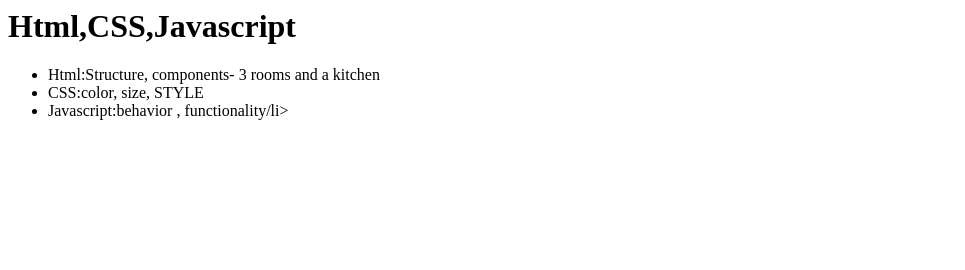
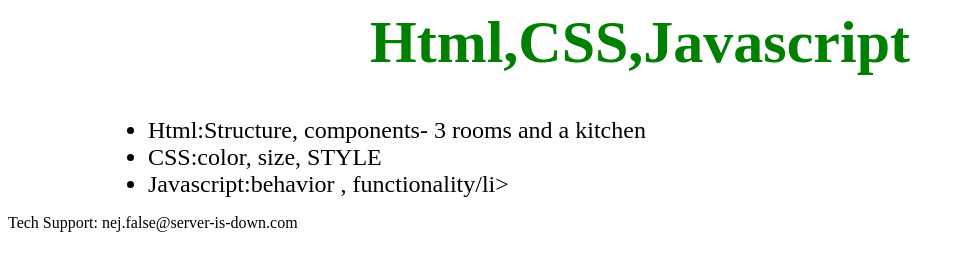
Before and after one commit to Asif-khan28/coursera-test, a plain HTML site: page site/index.html in a window 1280 px wide. Shown: the whole page, without its empty margins (0-965 px from the left). Drawn offline with Linux system fonts and the light colour scheme.

Commit message:
the 3 pillars in action

```diff
--- a/site/index.html
+++ b/site/index.html
@@ -2,12 +2,22 @@
   <head>
     <title>Hello coursera</title>
   </head>
+
   <body>
-        <h1>Html,CSS,Javascript </h1>
-        <ul>
+    <h1 style="color: green; font-size: 60px; text-align: center">
+      Html,CSS,Javascript
+    </h1>
+    <ul style="margin: 0 100px 0 100px; font-size: 1.5em">
       <li>Html:Structure, components- 3 rooms and a kitchen</li>
-            <li>CSS:color, size, STYLE </li>
-            <li>Javascript:behavior , functionality/li>
+      <li>CSS:color, size, STYLE</li>
+      <li>Javascript:behavior , functionality/li></li>
     </ul>
+    <footer>
+      <p
+        style="text-align: center"
+        onclick="alert('Emailing us is useless');"
+      ></p>
+      Tech Support: nej.false@server-is-down.com
+    </footer>
   </body>
 </html>
```
Also changed, not shown: index.html (deleted, +0 -8 lines), 1 other file. Lines whose indentation alone changed are shown as unchanged.
